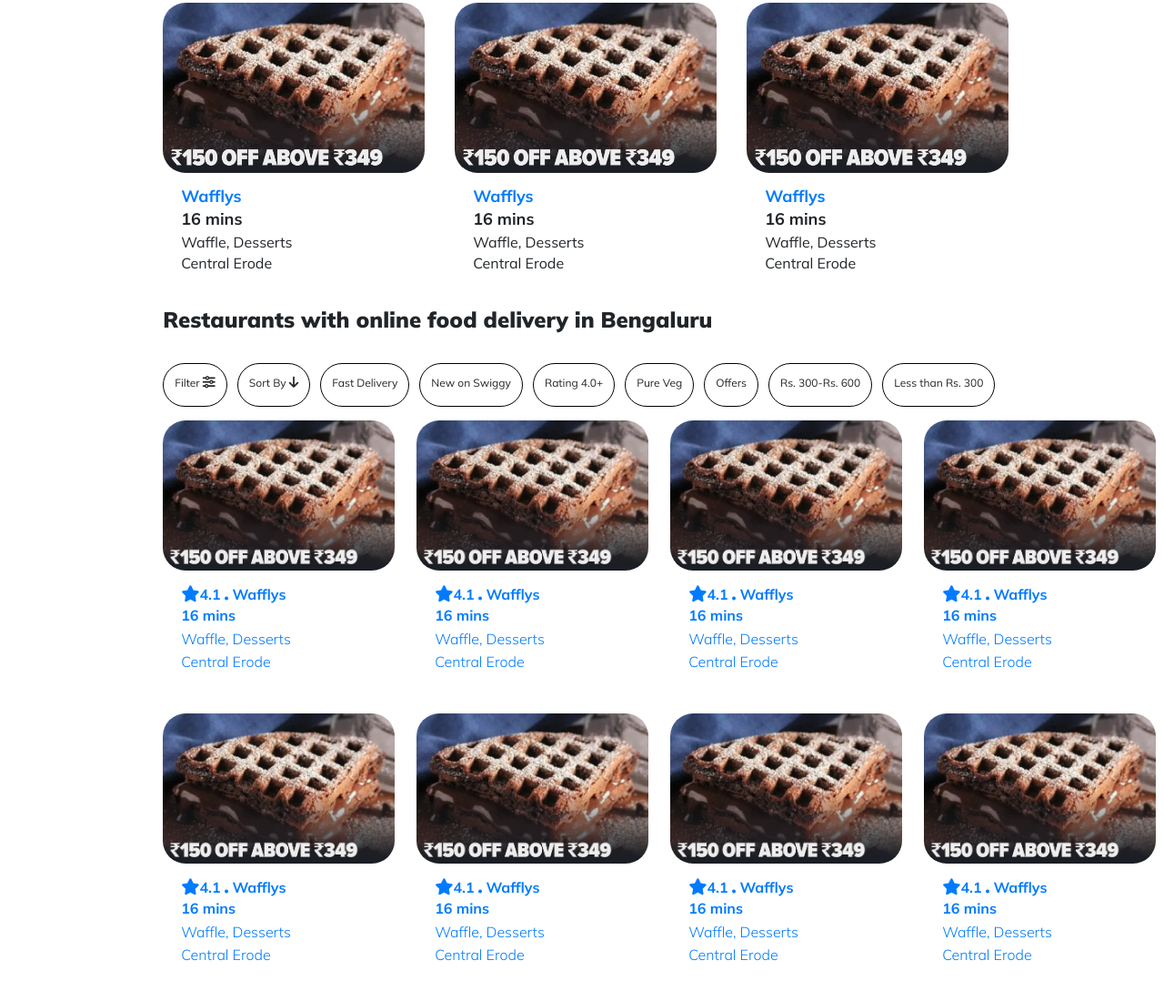
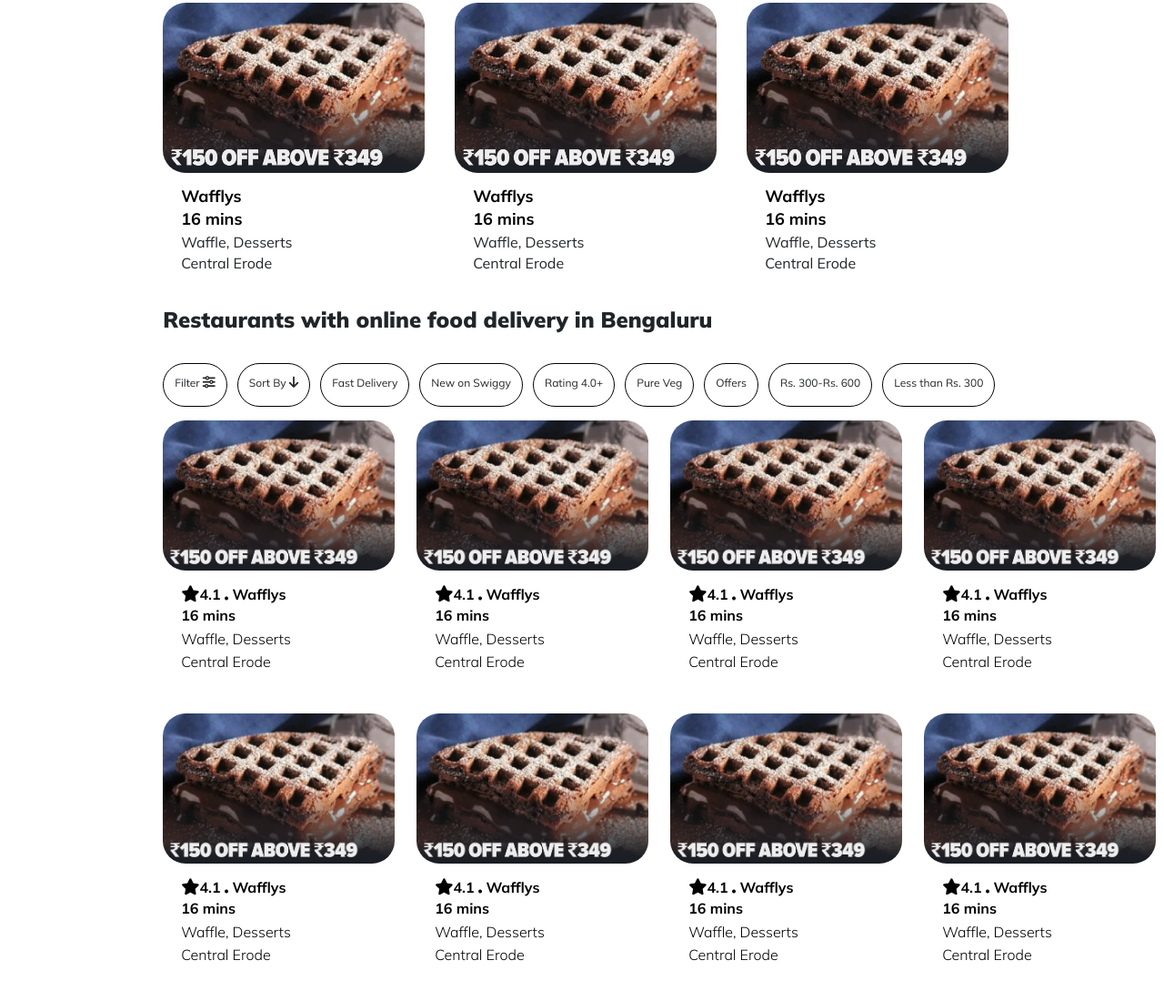
Before and after one commit to Pranav1407/Swiggy-Clone, a plain HTML site: page index.html in a window 1280 px wide. Shown: the part 758-1858 px from the top of the page at 91% size. Drawn offline with nearby package versions, Linux system fonts and the light colour scheme.

Commit message:
Edited css for the hyperlink

```diff
--- a/style.css
+++ b/style.css
@@ -3,7 +3,10 @@
     padding: 0;
     font-family: 'Mulish', sans-serif;
   }
-
+  a
+  {
+    text-decoration: none;
+  }
   /* navbar section */
   .navigation {
     box-shadow: 0 15px 40px -20px rgb(40 44 63 / 15%);
@@ -191,6 +194,7 @@
     font-size: 18px;
     font-weight: 700;
     margin-top: -2%;
+    color: #000;
   }
   .top_restaurant .restaurant_types .card .card-body p
   {
@@ -241,6 +245,7 @@
     border: none;
     margin-right: 3%;
     cursor: pointer;
+    color: #000;
   }
   .restaurants .card img
   {
```
